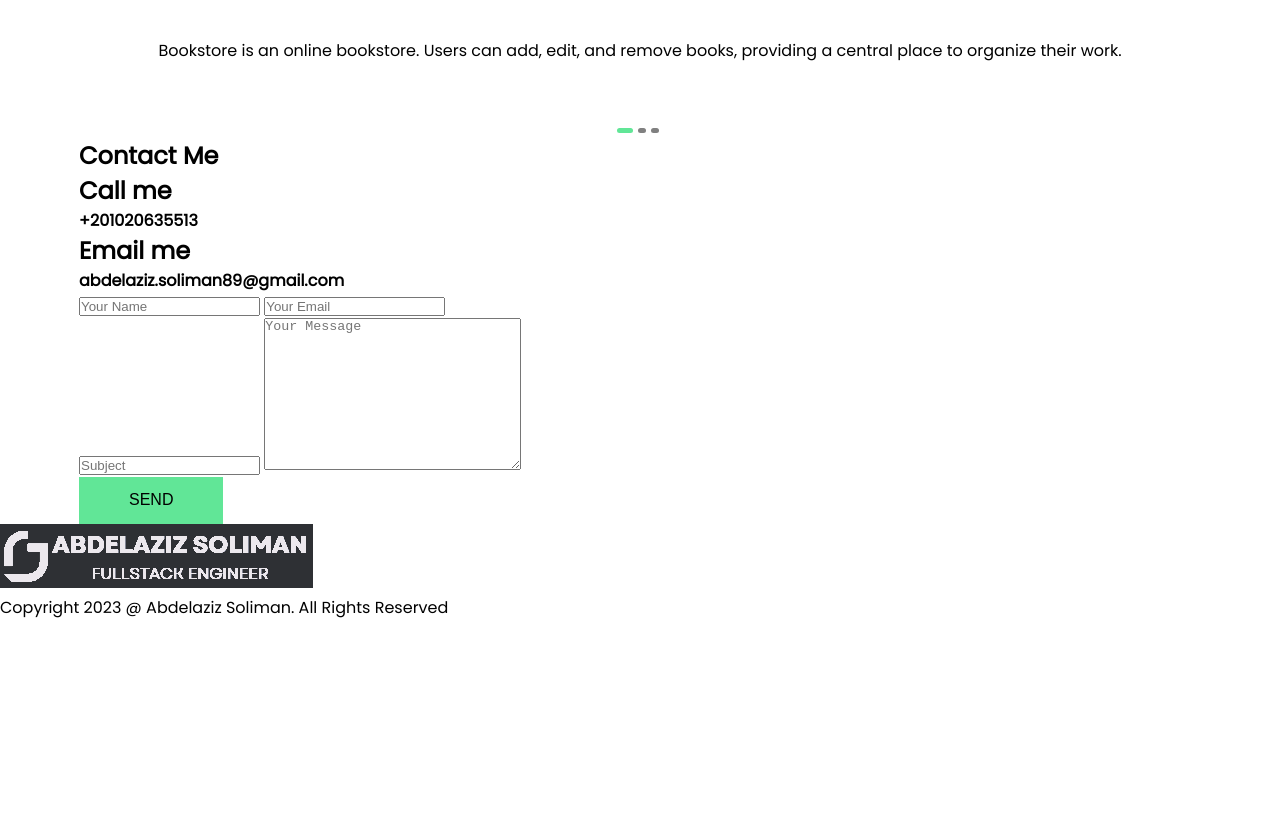
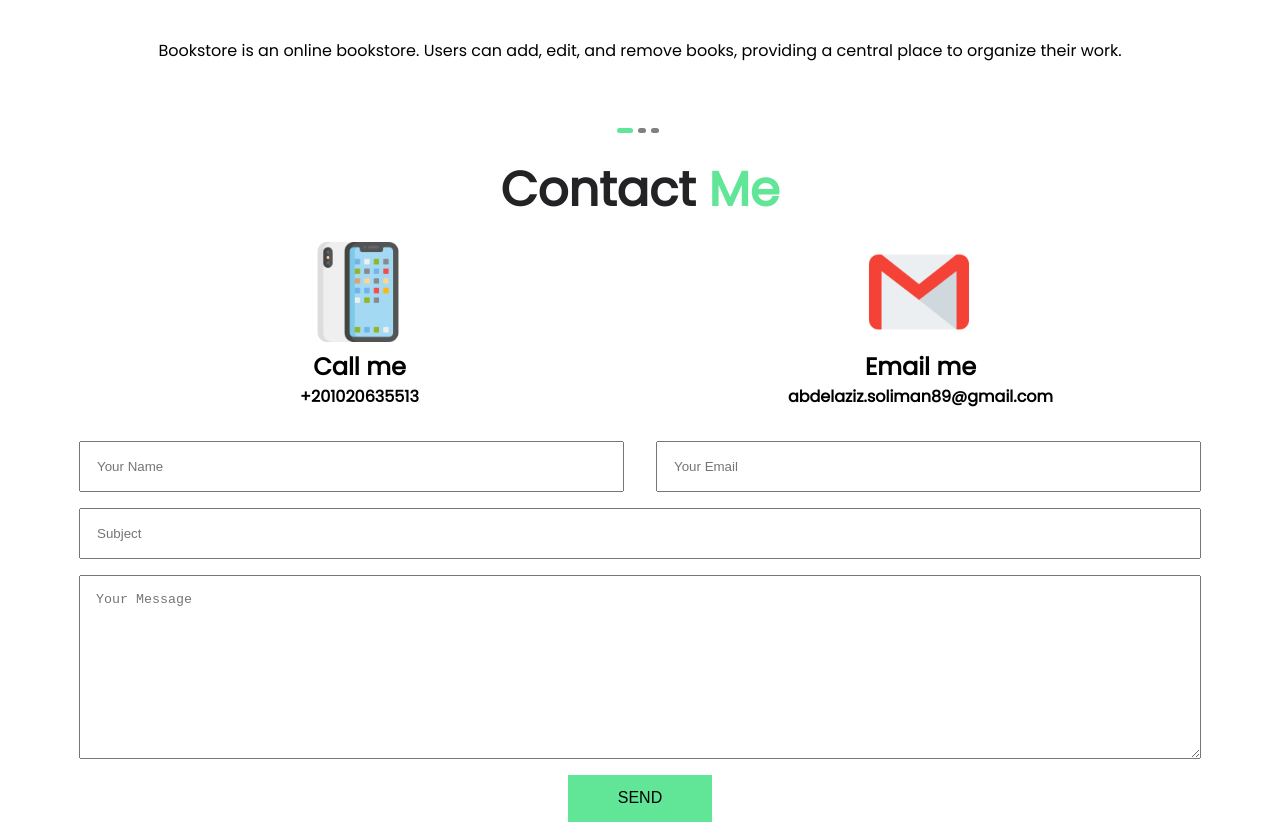
Before and after one commit to AbdelazizSoliman/Portfolio, a plain HTML site: page index.html in a window 1280 px wide. Shown: the part 2360-3185 px from the top of the page. Before the commit the page ends 2980 px from the top, so only its background shows below. Drawn offline with nearby package versions, Linux system fonts and the light colour scheme.

Commit message:
Style contact section

```diff
--- a/css/style.css
+++ b/css/style.css
@@ -3,6 +3,11 @@
     --pure : #ffffff;
     --dark : #232326;
 }
+
+html {
+scroll-behavior: smooth;
+}
+
 
 body {
     font-family: 'poppins', sans-serif;
@@ -74,7 +79,7 @@ header nav .branding {
 .btn-primary:hover {
     background: transparent;
     border-color: var(--primary);
-    color: var(--pure);
+    color: var(--primary);
 }
 
 .hero .left img {
@@ -242,6 +247,7 @@ header nav .branding {
     font-size: 3rem;
     text-align: center;
     margin-top: 1rem;
+    color: var(--dark);
 }
 
 .slider .slide {
@@ -273,3 +279,85 @@ header nav .branding {
     background-color: var(--primary);
     width: 16px;
 }
+
+.contact .section-heading {
+    color: var(--dark);
+}
+
+.contact h1 {
+    font-size: 3rem;
+    text-align: center;
+    margin-top: 1rem;
+    color: var(--dark);
+}
+
+.contact .section-heading span {
+    color: var(--primary);
+}
+
+.contact .card-wrapper {
+    display: grid;
+    grid-template-columns: repeat(2,1fr);
+}
+
+.contact .card-wrapper .card img {
+    height: 100px;
+    margin-top: 1rem;
+    position:initial;
+    margin-left: 6rem;
+}
+
+.contact .card-wrapper .card {
+   text-align: center;
+}
+
+.contact .container {
+    padding-bottom: 100px;
+}
+
+.contact .input-wrap {
+    display: grid;
+    grid-template-columns: 1fr 1fr;
+    grid-gap: 2rem;
+    margin-bottom: 1rem;
+}
+
+.contact .input-wrap input {
+    margin-top: 2rem;
+}
+
+.contact .input-wrap-2 {
+    display: flex;
+    flex-direction: column;
+}
+
+.contact input {
+    padding: 1rem;
+}
+
+.contact .input-wrap-2 input {
+    margin-bottom: 1rem;
+}
+
+.contact .input-wrap-2 textarea {
+    padding: 1rem;
+    margin-bottom: 1rem;
+}
+
+.contact .btn-wrapper {
+    text-align: center;
+}
+
+footer {
+    background-color: var(--dark);
+    text-align: center;
+}
+
+footer img {
+    margin-top: 3rem;
+    margin-bottom: 1rem;
+}
+
+footer .footer-text {
+    color: var(--pure);
+}
```
